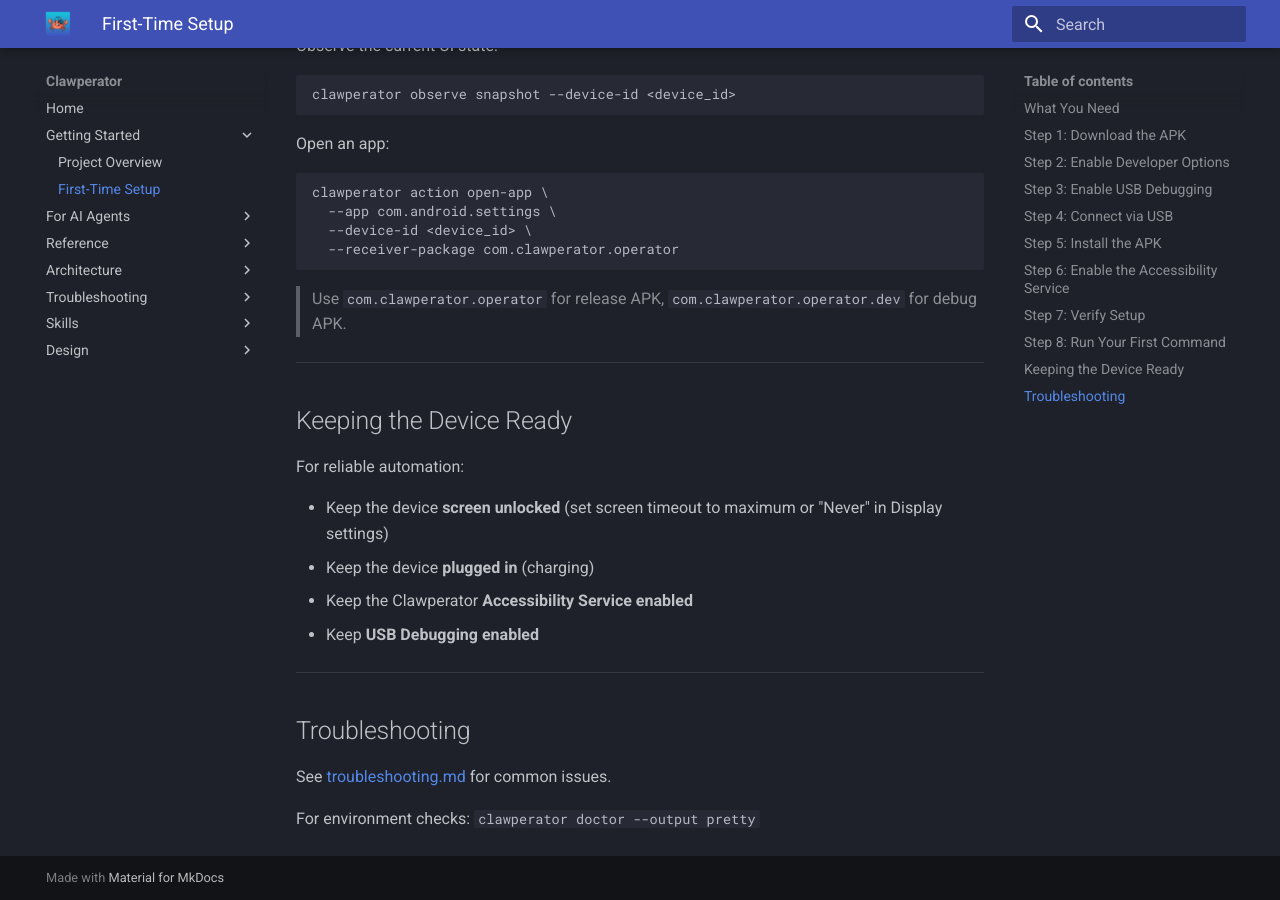
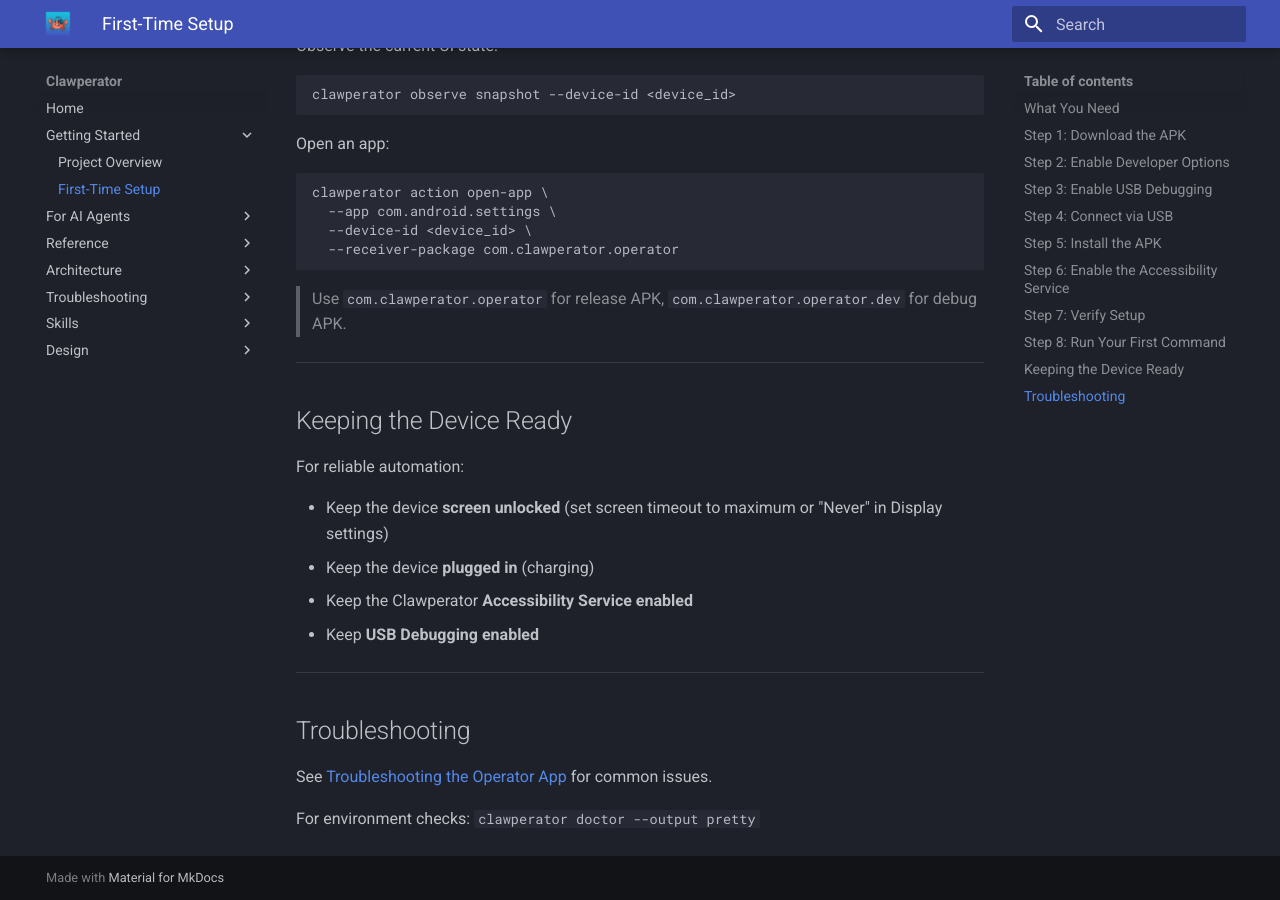
Before and after one commit to clawperator/clawperator, an MkDocs documentation site: the page built from sites/docs/docs/getting-started/first-time-setup.md, in a window 1280 px wide and 900 px high, scrolled down 2813 px. Built offline with MkDocs 1.6.1 and Material for MkDocs 9.7.7, drawn with Linux system fonts in a browser that asks for light colours.

Commit message:
docs(site): fix first-time setup troubleshooting link

```diff
--- a/sites/docs/docs/getting-started/first-time-setup.md
+++ b/sites/docs/docs/getting-started/first-time-setup.md
@@ -139,6 +139,6 @@
 
 ## Troubleshooting
 
-See [troubleshooting.md](troubleshooting.md) for common issues.
+See [Troubleshooting the Operator App](../troubleshooting/troubleshooting.md) for common issues.
 
 For environment checks: `clawperator doctor --output pretty`
```
Also changed, not shown: docs/first-time-setup.md (+1 -1 lines).
